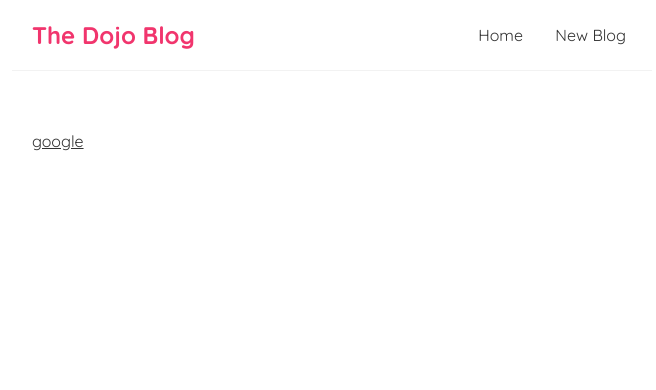
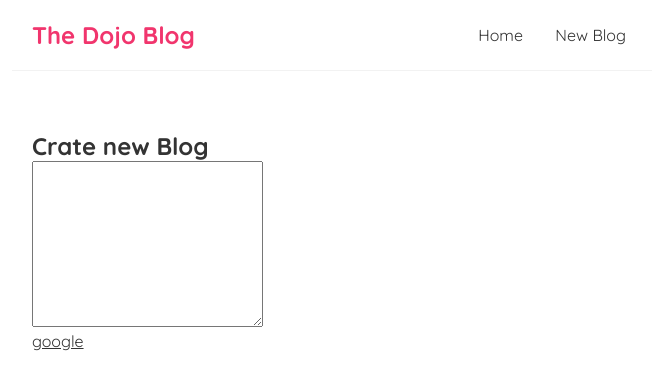
Before and after one commit to lc-1010/Tuts-react, a React (Create React App) app: page /crate in a window 1280 px wide. Shown: the top 390 px of the page, without its empty margins (308-964 px from the left). Built offline with nearby package versions, Linux system fonts and the light colour scheme.

Commit message:
Route & useEffect clan up

```diff
--- a/src/App.js
+++ b/src/App.js
@@ -4,13 +4,12 @@ import Home from './Home';
 import {
   BrowserRouter as Router,
   Routes,
-  Route,
-  Link
+  Route
 } from "react-router-dom";
+import Crate from './Crate';
 
 function App() {
-  const title = 'welcome to the new blog';
-  const likes = 49;
+
   const link = "www.google.com";
   // const title = 'welcome to the new blog';
   // const likes = 49;
@@ -34,16 +33,17 @@ function App() {
         <div className='content'>
           <Routes>
             <Route path="/" element={<Home />} />
+            <Route path="/crate" element={<Crate />} />
           </Routes>
+          {/* <Routes>
+            <Route path="/crate" element={<Crate />} />
+          </Routes> */}
           {/* <p>Liked{likes} times</p>
          <p>{Math.random() * 10}</p> */}
           <a href={link}> google</a>
         </div>
       </div>
-
     </Router >
-
-
   );
 }
 
--- /dev/null
+++ b/src/Crate.js
@@ -0,0 +1,10 @@
+const Crate = () => {
+    return (
+        <div>
+            <h2>Crate new Blog</h2>
+            <textarea name="new-post" id="new-post" cols="30" rows="10"></textarea>
+        </div>
+    )
+}
+
+export default Crate;
--- a/src/Home.js
+++ b/src/Home.js
@@ -1,7 +1,5 @@
 import BlogList from "./BlogList";
 import useFetch from "./useFetch";
-
-
 
 const Home = () => {
 
--- a/src/Navbar.js
+++ b/src/Navbar.js
@@ -1,10 +1,13 @@
+
+import { Link } from 'react-router-dom';
+
 const Navbar = () => {
     return (
         <nav className="navbar">
             <h1>The Dojo Blog</h1>
             <div className="links">
-                <a href="/">Home</a>
-                <a href="/crate">  New Blog</a>
+                <Link to="/">Home</Link>
+                <Link to="/crate">  New Blog</Link>
             </div>
         </nav>
 
--- a/src/useFetch.js
+++ b/src/useFetch.js
@@ -12,9 +12,12 @@ const useFetch = (url) => {
         setData(newBlog);
     }
 
+
     useEffect(() => {
+        const controler = new AbortController();
+
         setTimeout(() => {
-            fetch(url)
+            fetch(url, { signal: controler.signal })
                 .then(
                     (response) => {
                         if (!response.ok) {
@@ -35,14 +38,19 @@ const useFetch = (url) => {
                 )
                 .catch(
                     error => {
+                        // if (error.name === 'AbortError') {
+                        //     console.log(error);
+                        //     console.log("fetch aborted");
+                        // } else {
                         setIsPending(false);
-                        console.log(error.message);
+                        console.log('errlog->', error);
                         setError(error.message);
-
+                        //}
                     }
-                )
+                );
 
         }, 1000);
+        return () => controler?.abort();
     }, [url]);
 
     return { data, isPending, error, handleDelet }
```
Also changed, not shown: 1 other file (tests, documents, lock files or other folders).
